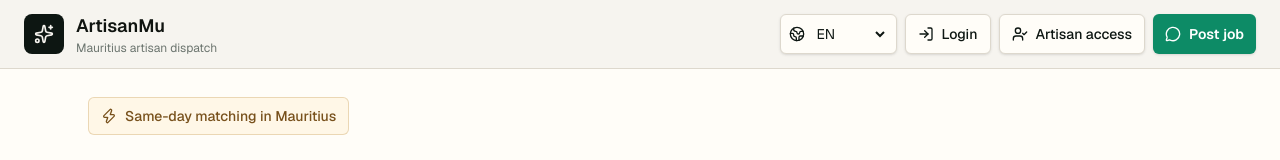
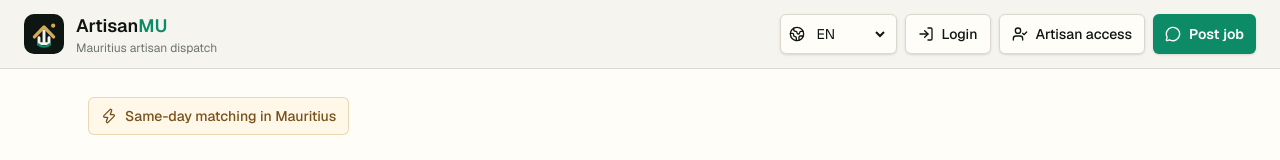
Before and after one commit to Octolabs-app/artisanmu, a Next.js app: page / in a window 1280 px wide. Shown: the top 160 px of the page. Built offline with nearby package versions, Linux system fonts and the light colour scheme; no server answers; the database is empty.

Commit message:
Add ArtisanMU logo system

```diff
--- a/src/app/layout.tsx
+++ b/src/app/layout.tsx
@@ -37,6 +37,10 @@ export const metadata: Metadata = {
     title: "ArtisanMu",
     description: "Find verified artisans in Mauritius quickly.",
   },
+  icons: {
+    icon: "/artisanmu-mark.svg",
+    apple: "/artisanmu-mark.svg",
+  },
 };
 
 export default function RootLayout({
--- a/src/app/login/page.tsx
+++ b/src/app/login/page.tsx
@@ -8,6 +8,7 @@ import {
   ShieldCheck,
   UserRoundPlus,
 } from "lucide-react";
+import { ArtisanMuLogo } from "@/components/artisanmu-logo";
 
 export const metadata = {
   title: "Login",
@@ -22,10 +23,7 @@ export default function LoginPage() {
             <ArrowLeft className="size-4" aria-hidden="true" />
             Back
           </Link>
-          <div className="text-right">
-            <p className="font-semibold">ArtisanMu</p>
-            <p className="text-xs text-[#6c756f]">Secure access</p>
-          </div>
+          <ArtisanMuLogo subtitle="Secure access" />
         </div>
       </header>
 
--- a/src/components/artisan-dashboard.tsx
+++ b/src/components/artisan-dashboard.tsx
@@ -10,7 +10,6 @@ import {
   ChevronRight,
   Clock,
   Gauge,
-  Home,
   ImagePlus,
   MapPin,
   MessageCircle,
@@ -24,6 +23,7 @@ import {
   UserRound,
   Wrench,
 } from "lucide-react";
+import { ArtisanMuLogo } from "@/components/artisanmu-logo";
 import { fallbackArtisans } from "@/lib/mock-data";
 import { artisanJobs, commentThreads, reviewItems } from "@/lib/ops-data";
 
@@ -61,14 +61,8 @@ export function ArtisanDashboard() {
     <main className="min-h-screen bg-[#f6f4ef] pb-20 text-[#101410] md:pb-0">
       <header className="sticky top-0 z-30 border-b border-[#ddd8cd] bg-[#f6f4ef]/95 backdrop-blur">
         <div className="mx-auto flex max-w-7xl items-center justify-between gap-3 px-4 py-3 sm:px-6">
-          <Link href="/" className="flex min-w-0 items-center gap-3">
-            <div className="flex size-10 shrink-0 items-center justify-center rounded-lg bg-[#0d1612] text-[#f6f4ef]">
-              <Home className="size-5" aria-hidden="true" />
-            </div>
-            <div className="min-w-0">
-              <p className="truncate text-lg font-semibold">ArtisanMu</p>
-              <p className="truncate text-xs text-[#6c756f]">Artisan dashboard</p>
-            </div>
+          <Link href="/" aria-label="ArtisanMU home">
+            <ArtisanMuLogo subtitle="Artisan dashboard" />
           </Link>
 
           <button
--- a/src/components/artisan-marketplace.tsx
+++ b/src/components/artisan-marketplace.tsx
@@ -17,11 +17,11 @@ import {
   Search,
   ShieldCheck,
   SlidersHorizontal,
-  Sparkles,
   Star,
   UserCheck,
   Zap,
 } from "lucide-react";
+import { ArtisanMuLogo } from "@/components/artisanmu-logo";
 import { districts, trades } from "@/lib/mock-data";
 import type { Artisan } from "@/lib/types";
 
@@ -162,15 +162,7 @@ export function ArtisanMarketplace({ artisans }: ArtisanMarketplaceProps) {
     <main id="top" className="min-h-screen bg-[#f6f4ef] pb-20 text-[#101410] sm:pb-0">
       <header className="sticky top-0 z-30 border-b border-[#ddd8cd] bg-[#f6f4ef]/95 backdrop-blur">
         <div className="mx-auto flex max-w-7xl items-center justify-between gap-3 px-4 py-3 sm:px-6">
-          <div className="flex min-w-0 items-center gap-3">
-            <div className="flex size-10 shrink-0 items-center justify-center rounded-lg bg-[#0d1612] text-[#f6f4ef]">
-              <Sparkles className="size-5" aria-hidden="true" />
-            </div>
-            <div className="min-w-0">
-              <p className="truncate text-lg font-semibold">ArtisanMu</p>
-              <p className="truncate text-xs text-[#6c756f]">Mauritius artisan dispatch</p>
-            </div>
-          </div>
+          <ArtisanMuLogo subtitle="Mauritius artisan dispatch" />
 
           <nav className="flex items-center gap-2">
             <label className="hidden h-10 items-center gap-2 rounded-md border border-[#ddd8cd] bg-[#fffdf8] px-2 text-sm text-[#0d1612] shadow-sm md:flex">
--- /dev/null
+++ b/src/components/artisanmu-logo.tsx
@@ -0,0 +1,66 @@
+type ArtisanMuMarkProps = {
+  className?: string;
+};
+
+type ArtisanMuLogoProps = {
+  className?: string;
+  subtitle?: string;
+};
+
+export function ArtisanMuMark({ className = "size-10" }: ArtisanMuMarkProps) {
+  return (
+    <svg
+      viewBox="0 0 48 48"
+      className={`shrink-0 ${className}`}
+      role="img"
+      aria-label="ArtisanMU"
+    >
+      <rect width="48" height="48" rx="12" fill="#0d1612" />
+      <path
+        d="M12.5 27.5 24 15.5l11.5 12"
+        fill="none"
+        stroke="#d7aa55"
+        strokeLinecap="round"
+        strokeLinejoin="round"
+        strokeWidth="4"
+      />
+      <path
+        d="M18 28.5v7h12v-7"
+        fill="none"
+        stroke="#f6f4ef"
+        strokeLinecap="round"
+        strokeLinejoin="round"
+        strokeWidth="3.5"
+      />
+      <path
+        d="M24 20.5v15"
+        fill="none"
+        stroke="#f6f4ef"
+        strokeLinecap="round"
+        strokeWidth="3.5"
+      />
+      <path
+        d="M17 36.5c4.2 3.3 9.8 3.3 14 0"
+        fill="none"
+        stroke="#0d8b66"
+        strokeLinecap="round"
+        strokeWidth="3"
+      />
+      <circle cx="35" cy="14" r="2.5" fill="#d7aa55" />
+    </svg>
+  );
+}
+
+export function ArtisanMuLogo({ className = "", subtitle }: ArtisanMuLogoProps) {
+  return (
+    <div className={`flex min-w-0 items-center gap-3 ${className}`}>
+      <ArtisanMuMark />
+      <div className="min-w-0">
+        <p className="truncate text-lg font-semibold tracking-normal text-[#101410]">
+          Artisan<span className="text-[#0d8b66]">MU</span>
+        </p>
+        {subtitle ? <p className="truncate text-xs text-[#6c756f]">{subtitle}</p> : null}
+      </div>
+    </div>
+  );
+}
```
Also changed, not shown: public/artisanmu-logo.svg (added), public/artisanmu-mark.svg (added).
